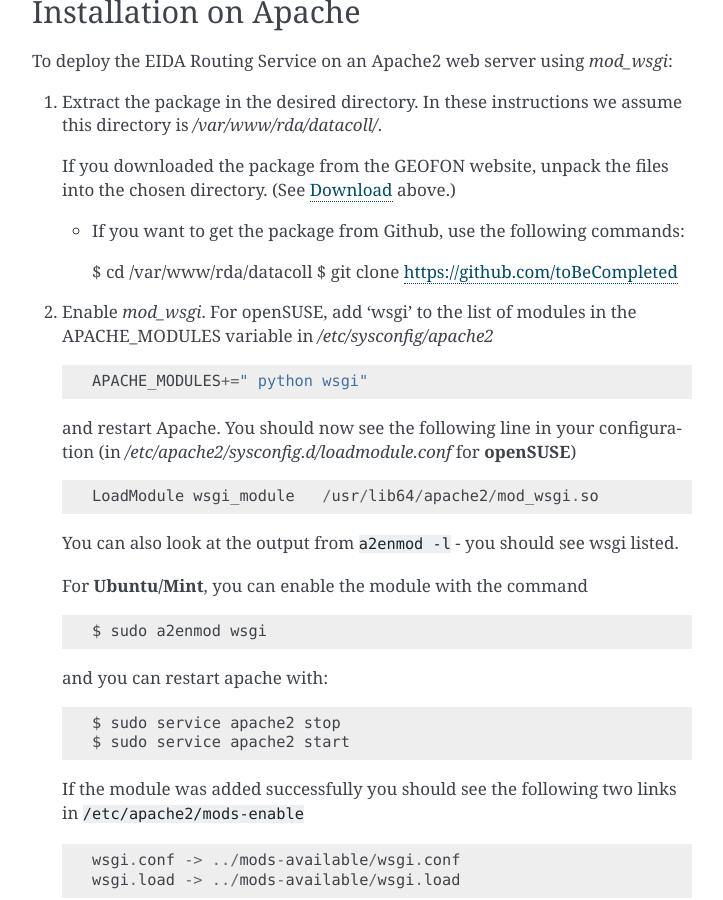
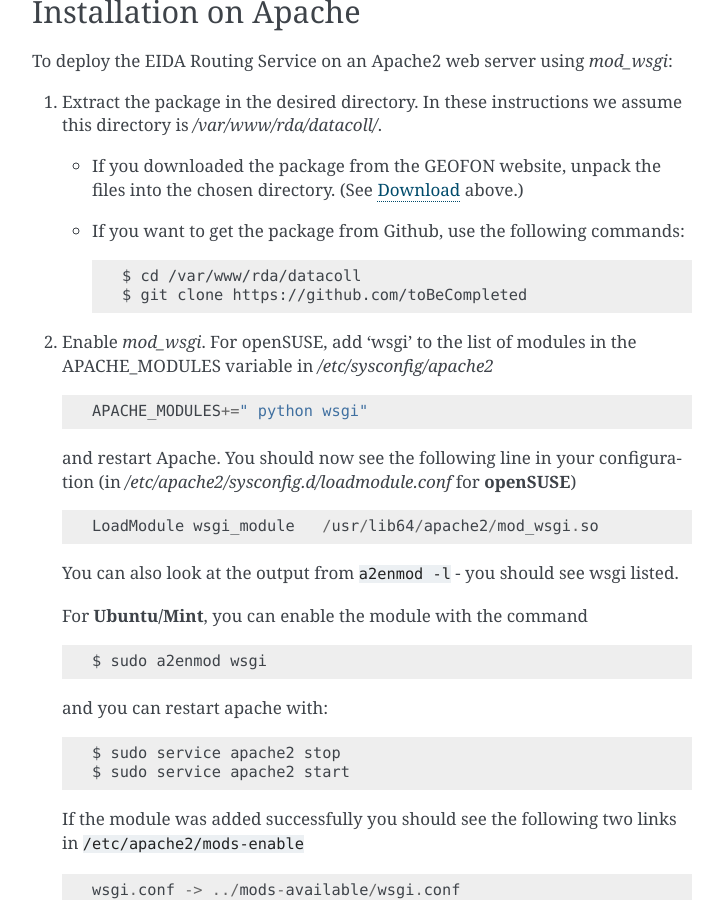
Before and after one commit to javiquinte/datacoll, a Sphinx documentation site: the page built from doc/index.rst, in a window 1280 px wide and 900 px high, scrolled down 874 px. Shown: the whole window, without its empty margins (388-1111 px from the left). Built offline with Sphinx 7.4.7, drawn with Linux system fonts in a browser that asks for light colours.

Commit message:
Minor formatting changes.

```diff
--- a/doc/index.rst
+++ b/doc/index.rst
@@ -51,13 +51,13 @@
 #. Extract the package in the desired directory.
    In these instructions we assume this directory is `/var/www/rda/datacoll/`.
 
-   If you downloaded the package from the GEOFON website, unpack the files into
-   the chosen directory. (See Download_ above.)
+   * If you downloaded the package from the GEOFON website, unpack the files into
+     the chosen directory. (See Download_ above.)
 
    * If you want to get the package from Github, use the following commands: ::
 
-    $ cd /var/www/rda/datacoll
-    $ git clone https://github.com/toBeCompleted
+        $ cd /var/www/rda/datacoll
+        $ git clone https://github.com/toBeCompleted
 
 #. Enable `mod_wsgi`. For openSUSE, add 'wsgi' to the list of modules in the
    APACHE_MODULES variable in `/etc/sysconfig/apache2` ::
--- a/wsgicomm.py
+++ b/wsgicomm.py
@@ -226,9 +226,6 @@
 
     """
     response_headers = [('Content-Type', 'text/plain')]
-    print response_headers
-    print status
-    print sys.exc_info()
     start_response(status, response_headers, sys.exc_info())
     return [body]
 
```
